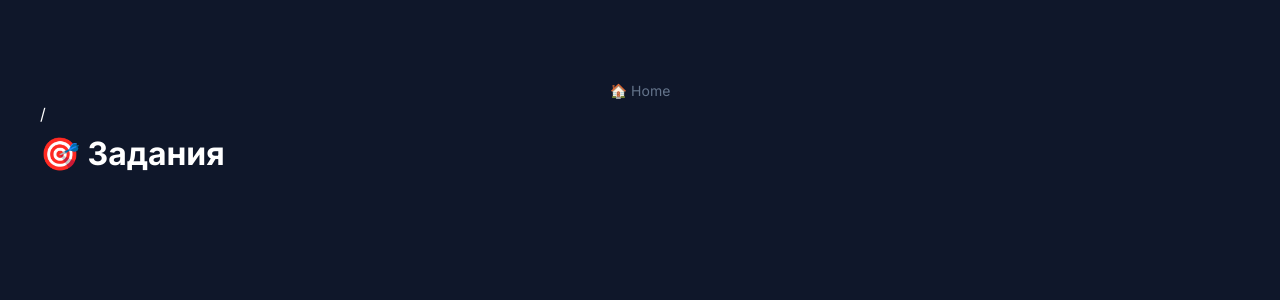
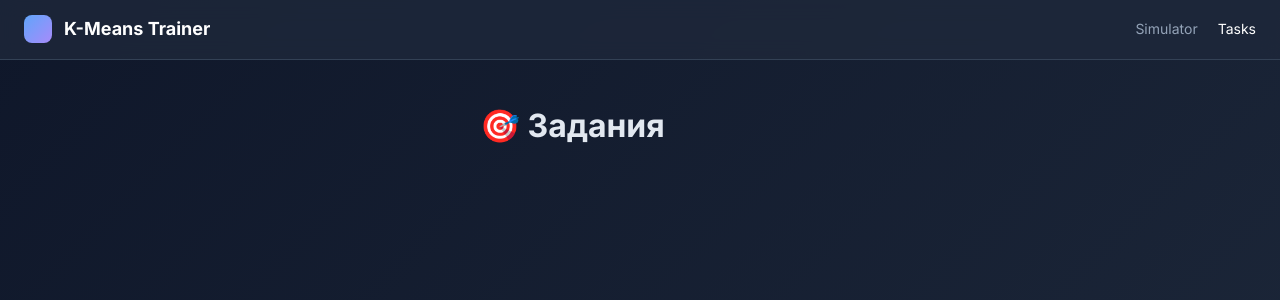
Before and after one commit to Arallez/diploma-clustering-app, a Django app: page /simulator/tasks/ in a window 1280 px wide. Shown: the top 300 px of the page. Run offline with Django 4.2, Linux system fonts and the light colour scheme; data that the repository does not hold is empty.

Commit message:
feat: redesign navbar with logo and unified navigation across all pages

```diff
--- a/static/css/simulator.css
+++ b/static/css/simulator.css
@@ -25,7 +25,13 @@ body {
 #app {
     display: flex;
     flex-direction: column;
-    height: calc(100vh - 60px);
+    height: 100vh;
+}
+
+.page-wrapper {
+    display: flex;
+    flex-direction: column;
+    height: 100vh;
 }
 
 .navbar {
@@ -39,21 +45,31 @@ body {
     justify-content: space-between;
 }
 
-.navbar h1 {
-    font-size: 18px;
-    font-weight: 700;
-    margin: 0;
-    color: #fff;
+.navbar-brand {
     display: flex;
     align-items: center;
-    gap: 10px;
+    gap: 12px;
+    text-decoration: none;
+    color: #fff;
+    font-weight: 700;
+    font-size: 18px;
+    transition: opacity 0.2s;
+}
+
+.navbar-brand:hover {
+    opacity: 0.8;
+}
+
+.brand-text {
+    color: #fff;
 }
 
 .logo-icon {
-    width: 24px;
-    height: 24px;
+    width: 28px;
+    height: 28px;
     background: linear-gradient(135deg, #60a5fa, #a78bfa);
-    border-radius: 6px;
+    border-radius: 8px;
+    flex-shrink: 0;
 }
 
 .nav-links { display: flex; gap: 20px; }
--- a/static/css/tasks.css
+++ b/static/css/tasks.css
@@ -1,124 +1,106 @@
-/* Стили для страниц задач (список заданий + заглушка) */
-
-body {
-  font-family: 'Inter', sans-serif;
-  background: #0f172a;
-  color: #fff;
-  margin: 0;
-  padding: 40px;
+.tasks-page {
+  max-width: 1200px;
+  margin: 0 auto;
+  padding: 40px 24px;
 }
 
-/* task_list.html */
-.tasklist-container {
-  max-width: 800px;
-  margin: 0 auto;
+.tasks-header {
+  margin-bottom: 32px;
 }
 
-.tasklist-title {
-  text-align: center;
-  margin-bottom: 40px;
-  background: linear-gradient(to right, #818cf8, #c084fc);
-  -webkit-background-clip: text;
-  -webkit-text-fill-color: transparent;
+.tasks-title {
+  font-size: 32px;
+  font-weight: 700;
+  margin: 0;
+  color: #e2e8f0;
+}
+
+.tasks-grid {
+  display: grid;
+  grid-template-columns: repeat(auto-fill, minmax(320px, 1fr));
+  gap: 20px;
 }
 
 .task-card {
-  background: rgba(30, 41, 59, 0.7);
-  border: 1px solid rgba(255,255,255,0.1);
-  border-radius: 12px;
-  padding: 20px;
-  margin-bottom: 16px;
-  display: flex;
-  align-items: center;
-  transition: transform 0.2s, background 0.2s;
+  background: rgba(30, 41, 59, 0.6);
+  border: 1px solid rgba(148, 163, 184, 0.18);
+  border-radius: 16px;
+  padding: 24px;
   text-decoration: none;
-  color: inherit;
+  color: #e2e8f0;
+  transition: all 0.2s;
+  display: block;
 }
 
 .task-card:hover {
+  background: rgba(30, 41, 59, 0.8);
+  border-color: rgba(148, 163, 184, 0.3);
   transform: translateY(-2px);
-  background: rgba(30, 41, 59, 1);
-  border-color: #818cf8;
 }
 
-.badge {
-  background: #334155;
+.task-badge {
+  display: inline-block;
+  padding: 4px 10px;
+  border-radius: 12px;
+  font-size: 12px;
+  font-weight: 600;
+  margin-bottom: 12px;
+}
+
+.task-badge.difficulty-1 {
+  background: rgba(16, 185, 129, 0.15);
+  color: #10b981;
+}
+
+.task-badge.difficulty-2 {
+  background: rgba(251, 191, 36, 0.15);
+  color: #fbbf24;
+}
+
+.task-badge.difficulty-3 {
+  background: rgba(239, 68, 68, 0.15);
+  color: #ef4444;
+}
+
+.task-card-title {
+  font-size: 18px;
+  font-weight: 700;
+  margin-bottom: 8px;
+  color: #fff;
+}
+
+.task-card-desc {
+  font-size: 14px;
   color: #94a3b8;
+  line-height: 1.5;
+}
+
+.empty-state {
+  text-align: center;
+  padding: 80px 20px;
+}
+
+.empty-icon {
+  font-size: 64px;
+  margin-bottom: 16px;
+}
+
+.empty-text {
+  font-size: 20px;
+  font-weight: 600;
+  color: #e2e8f0;
+  margin-bottom: 8px;
+}
+
+.empty-hint {
+  font-size: 14px;
+  color: #64748b;
+}
+
+.empty-hint code {
+  background: rgba(148, 163, 184, 0.12);
   padding: 4px 8px;
   border-radius: 6px;
-  font-size: 12px;
-  font-weight: 600;
-  margin-right: 15px;
-  min-width: 80px;
-  text-align: center;
+  font-family: 'Fira Code', monospace;
+  color: #94a3b8;
 }
-
-.task-title-text {
-  font-weight: 600;
-  font-size: 16px;
-  flex: 1;
-}
-
-.arrow {
-  color: #64748b;
-  font-weight: bold;
-}
-
-.back-link {
-  display: block;
-  text-align: center;
-  margin-top: 40px;
-  color: #64748b;
-  text-decoration: none;
-  font-size: 14px;
-}
-
-.back-link:hover { color: #fff; }
-
-.empty-msg {
-  text-align: center;
-  color: #64748b;
-  padding: 40px;
-}
-
-/* no_tasks.html */
-.notasks-body {
-  background: #0f172a;
-  color: #fff;
-  font-family: 'Inter', sans-serif;
-  display: flex;
-  justify-content: center;
-  align-items: center;
-  height: 100vh;
-  margin: 0;
-  padding: 0;
-}
-
-.notasks-box {
-  text-align: center;
-  padding: 40px;
-  border: 1px solid #334155;
-  border-radius: 12px;
-  background: rgba(30,41,59,0.5);
-}
-
-.notasks-box h1 {
-  margin-top: 0;
-  color: #f87171;
-}
-
-.notasks-box code {
-  background: #1e293b;
-  padding: 4px 8px;
-  border-radius: 4px;
-  font-family: monospace;
-}
-
-.notasks-link {
-  color: #60a5fa;
-  text-decoration: none;
-}
-
-.notasks-link:hover {
-  text-decoration: underline;
-}
--- a/templates/simulator/task_list.html
+++ b/templates/simulator/task_list.html
@@ -4,14 +4,25 @@
 {% block title %}Задания{% endblock %}
 
 {% block extra_css %}
+<link rel="stylesheet" href="{% static 'css/simulator.css' %}">
 <link rel="stylesheet" href="{% static 'css/tasks.css' %}">
 {% endblock %}
 
 {% block content %}
+<div class="page-wrapper">
+  <nav class="navbar">
+    <a href="/" class="navbar-brand">
+      <div class="logo-icon"></div>
+      <span class="brand-text">K-Means Trainer</span>
+    </a>
+    <div class="nav-links">
+      <a href="/simulator/" class="nav-item">Simulator</a>
+      <a href="/simulator/tasks/" class="nav-item active">Tasks</a>
+    </div>
+  </nav>
+
   <div class="tasks-page">
     <header class="tasks-header">
-    <a href="/" class="back-link">🏠 Home</a>
-    <span class="breadcrumb-separator">/</span>
       <h1 class="tasks-title">🎯 Задания</h1>
     </header>
 
@@ -30,4 +41,5 @@
       {% endfor %}
     </div>
   </div>
+</div>
 {% endblock %}
```
Also changed, not shown: templates/simulator/challenge.html (+12 -8 lines), templates/simulator/index.html (+5 -3 lines), templates/simulator/no_tasks.html (+14 -2 lines). Lines whose indentation alone changed are shown as unchanged.
